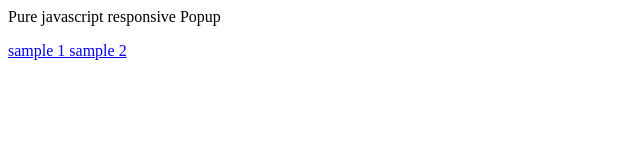
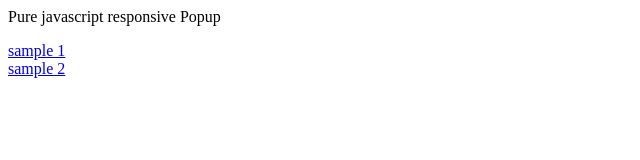
Before and after one commit to abubaba619/AVS, a plain HTML site: page index.html in a window 1280 px wide. Shown: the whole page, without its empty margins (0-640 px from the left). Drawn offline with Linux system fonts and the light colour scheme.

Commit message:
Update index.html

```diff
--- a/index.html
+++ b/index.html
@@ -6,7 +6,7 @@
 </HEAD>
 <BODY>
   <p>Pure javascript responsive Popup</p>
-  <a href="javascript:popupload(1)">sample 1 </a>
+  <a href="javascript:popupload(1)">sample 1 </a><br>
   <a href="javascript:popupload(2)">sample 2 </a>
   <script type="text/javascript" src="KPU.js"></script>
   <script>
```
